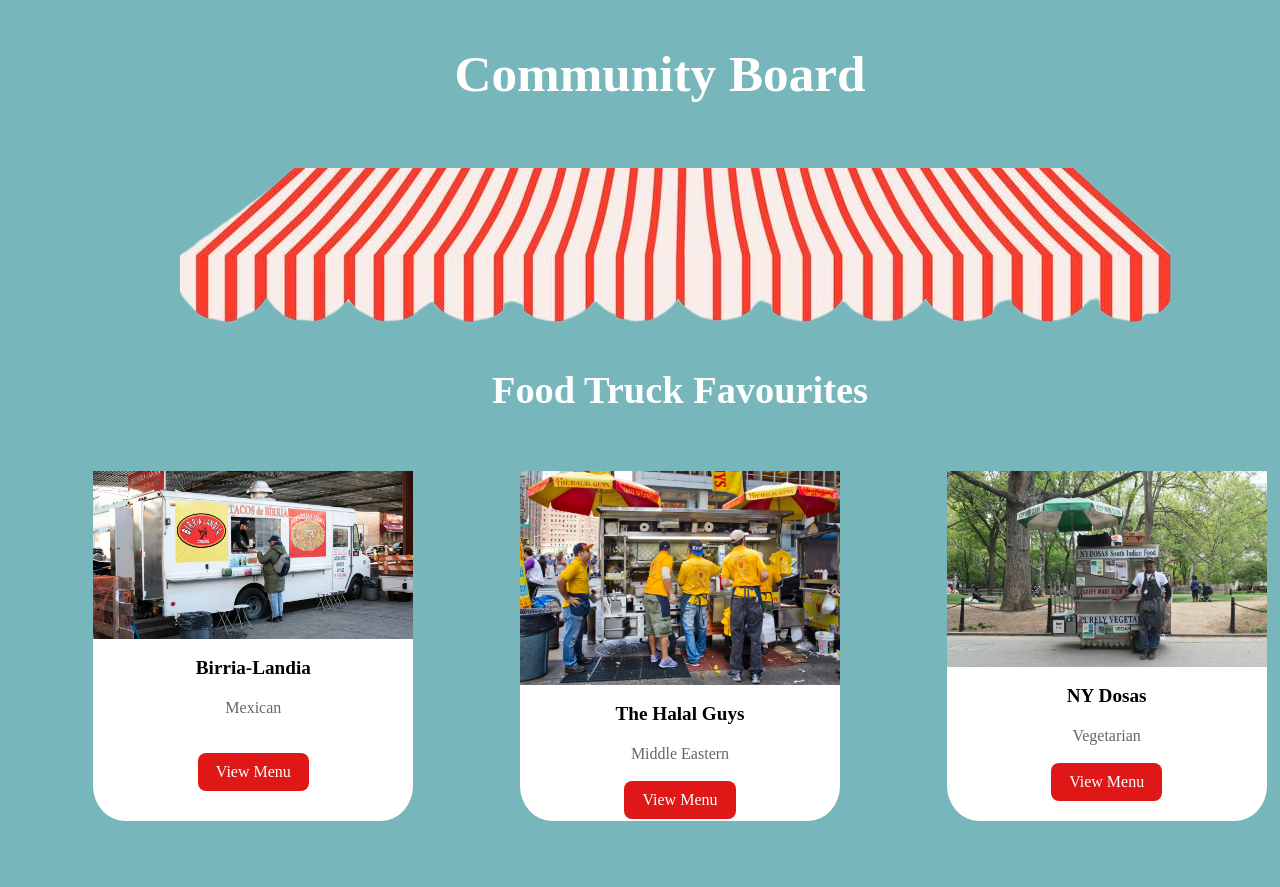
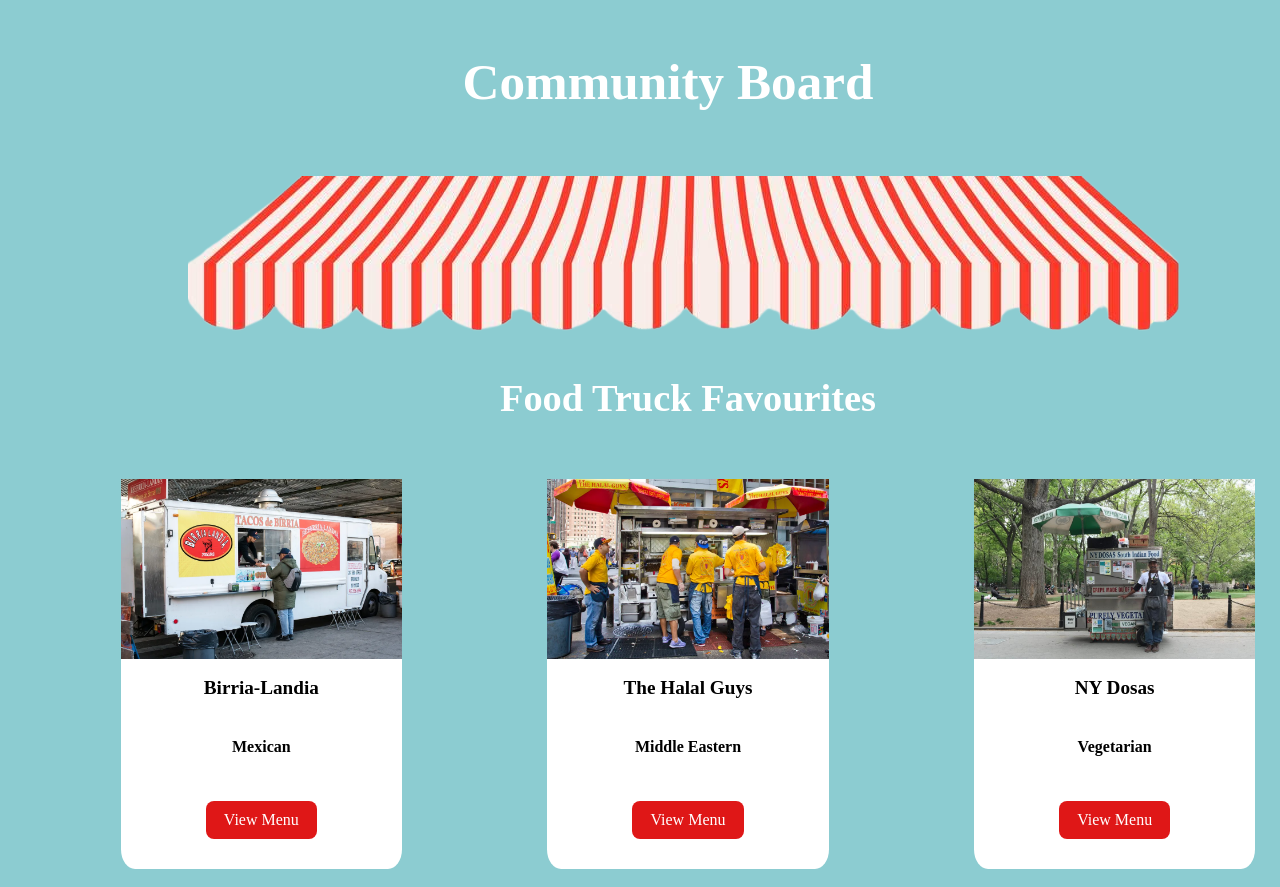
Before and after one commit to DanielOsuoha/React_dev, a React (Vite) app in the folder Web Dev/Unit1/Community Board/Community Board/: page / in a window 1280 px wide. Shown: the top 887 px of the page. Built offline with nearby package versions, Linux system fonts and the light colour scheme.

Commit message:
added the images

```diff
--- a/Web Dev/Unit1/Community Board/Community Board/src/components/MenuItem.jsx
+++ b/Web Dev/Unit1/Community Board/Community Board/src/components/MenuItem.jsx
@@ -5,7 +5,7 @@
         <div className="menu-item">
             <img src={image} alt={`${name} food truck`} />
             <h3>{name}</h3>
-            <p>{location}</p>
+            <h4>{location}</h4>
             <a href={btn_link}>
                 <button>View Menu</button>
             </a>
--- a/Web Dev/Unit1/Community Board/Community Board/src/index.css
+++ b/Web Dev/Unit1/Community Board/Community Board/src/index.css
@@ -1,17 +1,3 @@
-/* :root {
-  font-family: Inter, system-ui, Avenir, Helvetica, Arial, sans-serif;
-  line-height: 1.5;
-  font-weight: 400;
-
-  color-scheme: light dark;
-  color: #ffffffde;
-  background-color: #242424;
-
-  font-synthesis: none;
-  text-rendering: optimizeLegibility;
-  -webkit-font-smoothing: antialiased;
-  -moz-osx-font-smoothing: grayscale;
-} */
 
 .menu-row {
   display: flex;
@@ -24,10 +10,10 @@
 .menu-item {
   gap: 1em;
   background-color: white;
-  width: 25vw;
-  height: 40vh;
-  border-bottom-right-radius: 10%;
-  border-bottom-left-radius: 10%;
+  width: 22vw;
+  height: 45vh;
+  border-bottom-right-radius: 5%;
+  border-bottom-left-radius: 5%;
   margin: 10px;
   color: black;
   display: flex;
@@ -52,7 +38,7 @@
 .menu-item img {
   width: 100%;
   height: 50%;
-  object-fit: cover;
+  /* object-fit: cover; */
   border-top-left-radius: inherit;
   border-top-right-radius: inherit;
 }
@@ -100,19 +86,18 @@
 }
 
 .menu img {
-  height: auto;
+  /* height: auto; */
   display: block;
   margin: 0 auto;
 }
 
 body {
-  margin: 0;
   display: flex;
   place-items: center;
   min-width: 320px;
   min-height: 100vh;
   color: white;
-  background-color: rgb(119, 182, 186);
+  background-color: rgba(133, 201, 206, 0.936);
 }
 
 h1 {
```
